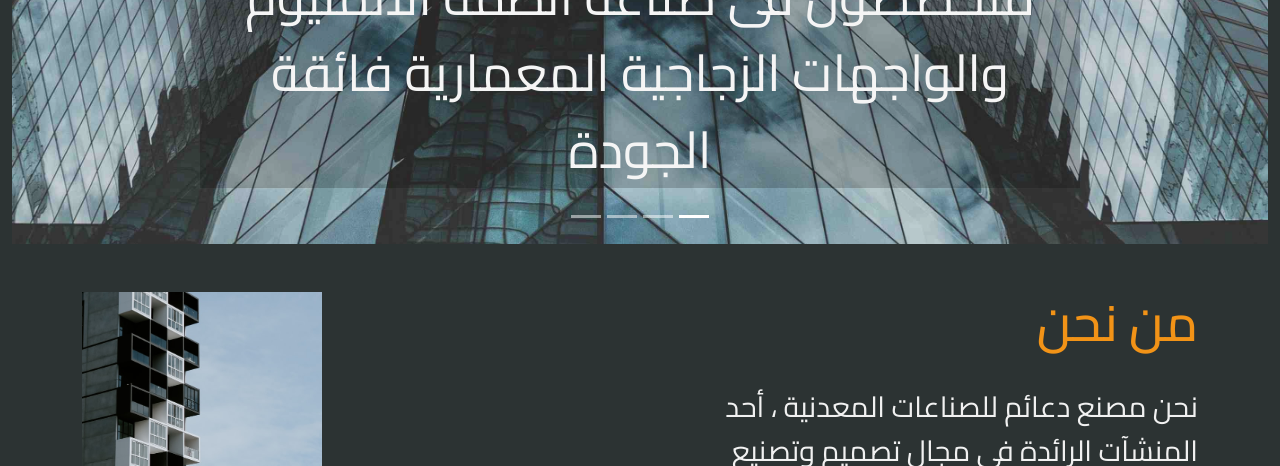
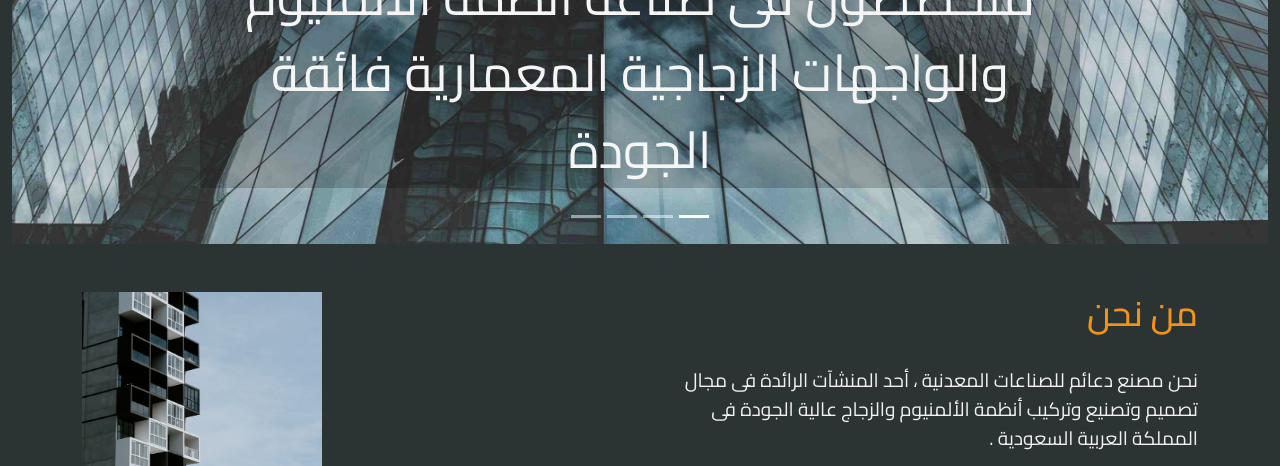
Before and after one commit to HassanElwany/daeemProject, a plain HTML site: page index.html in a window 1280 px wide. Shown: the part 460-926 px from the top of the page. Drawn offline with nearby package versions, Linux system fonts and the light colour scheme.

Commit message:
last edites1

```diff
--- a/css/style.css
+++ b/css/style.css
@@ -104,12 +104,12 @@ body {
 }
 
 .about-text h3 {
-  font-size: 3.2rem;
+  font-size: 2.2rem;
   color: #f29317;
   padding-bottom: 1.5rem;
 }
 .about-text p {
-  font-size: 1.8rem;
+  font-size: 1.2rem;
 }
 
 /*************************************/
```
